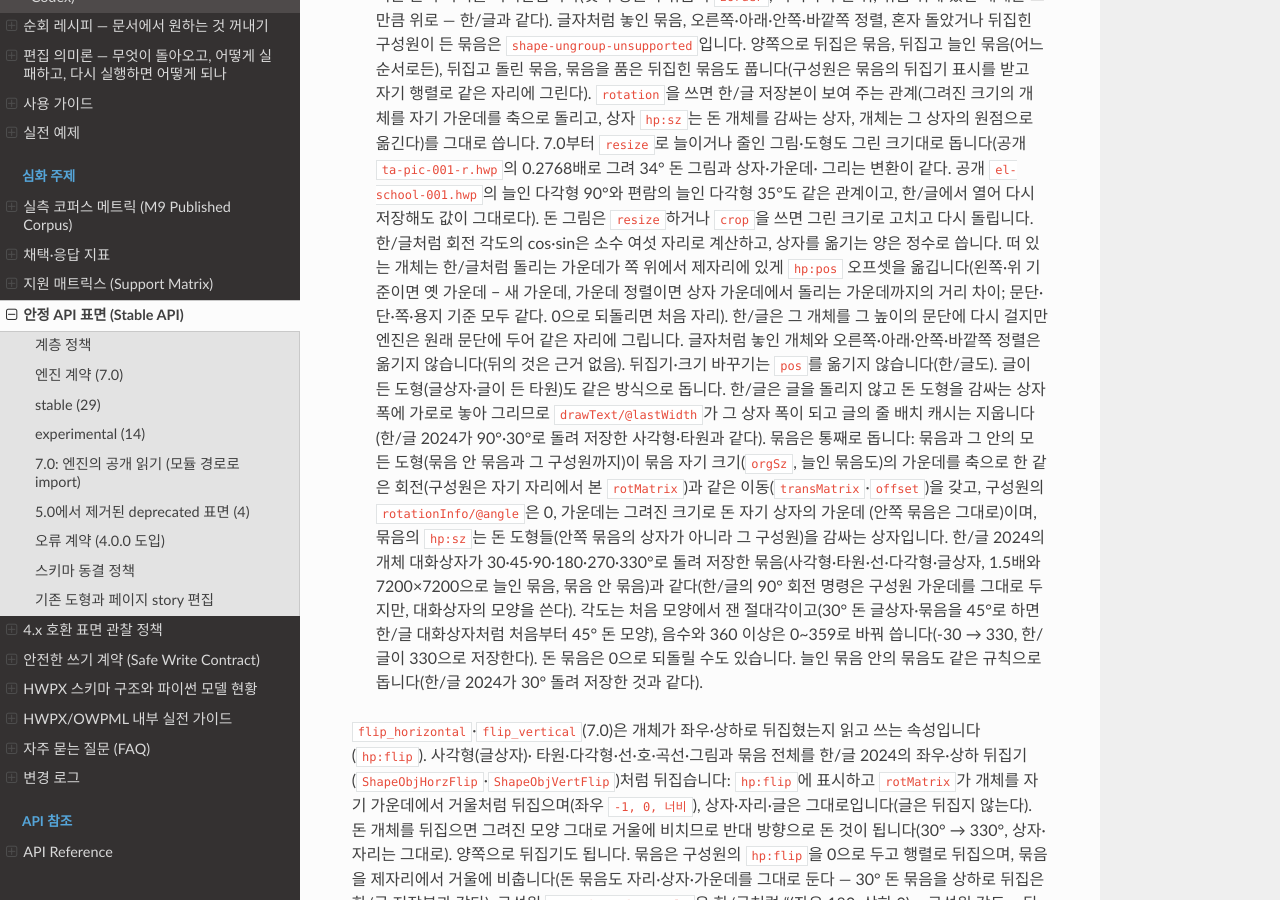
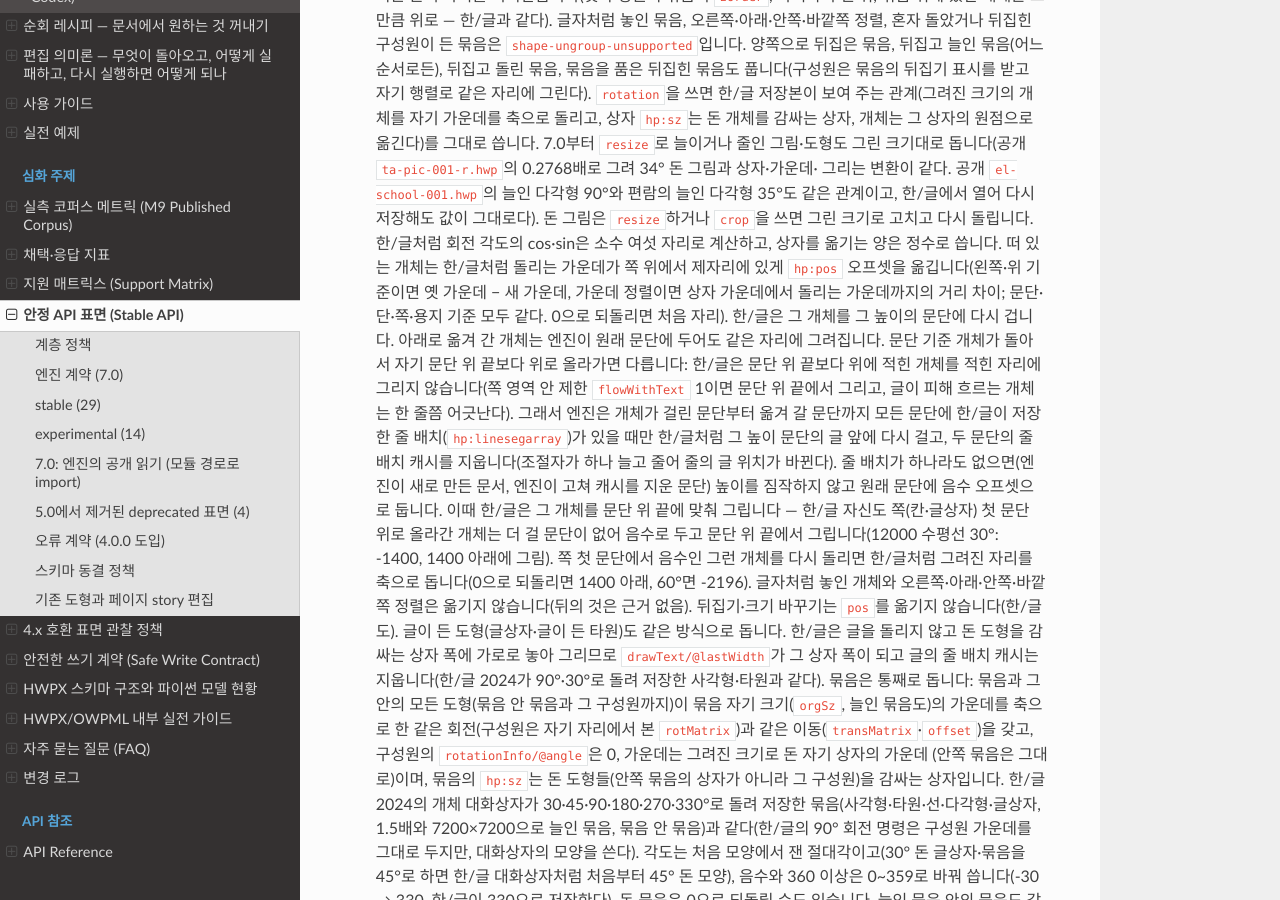
Before and after one commit to airmang/python-hwpx, a Sphinx documentation site: the page built from docs/stable-api.md, in a window 1280 px wide and 900 px high, scrolled down 11454 px. Built offline with Sphinx 7.4.7 and the Read the Docs theme 3.1.0, drawn with Linux system fonts in a browser that asks for light colours.

Commit message:
fix(shape): 위 문단에 다시 걸기는 줄 배치가 모두 있을 때만
개체의 문단부터 옮겨 갈 문단까지 모든 문단에 한/글이 저장한 줄 배치가
있을 때만 다시 건다. 앞 문단 끝으로 높이를 짐작하던 것을 없앴다.
줄 배치가 없으면 원래 문단에 음수 오프셋으로 둔다. 옮기면 두 문단의
줄 배치 캐시를 지운다. api_reference, stable-api, migration-7.0에 적었다.

Co-Authored-By: Claude Opus 5.5 <noreply@anthropic.com>

```diff
--- a/docs/stable-api.md
+++ b/docs/stable-api.md
@@ -443,7 +443,14 @@ core가 발행하는 versioned contract(`hwpx.mutation-report/v1`)는 required
 한/글처럼 회전 각도의 cos·sin은 소수 여섯 자리로 계산하고, 상자를 옮기는 양은 정수로 씁니다. 떠 있는 개체는 한/글처럼 돌리는
 가운데가 쪽 위에서 제자리에 있게 `hp:pos` 오프셋을 옮깁니다(왼쪽·위 기준이면 옛 가운데 − 새 가운데, 가운데 정렬이면 상자 가운데에서
 돌리는 가운데까지의 거리 차이; 문단·단·쪽·용지 기준 모두 같다. 0으로 되돌리면 처음 자리). 한/글은 그 개체를 그 높이의 문단에 다시
-걸지만 엔진은 원래 문단에 두어 같은 자리에 그립니다. 글자처럼 놓인 개체와 오른쪽·아래·안쪽·바깥쪽 정렬은 옮기지 않습니다(뒤의 것은
+겁니다. 아래로 옮겨 간 개체는 엔진이 원래 문단에 두어도 같은 자리에 그려집니다. 문단 기준 개체가 돌아서 자기 문단 위 끝보다 위로
+올라가면 다릅니다: 한/글은 문단 위 끝보다 위에 적힌 개체를 적힌 자리에 그리지 않습니다(쪽 영역 안 제한 `flowWithText` 1이면 문단
+위 끝에서 그리고, 글이 피해 흐르는 개체는 한 줄쯤 어긋난다). 그래서 엔진은 개체가 걸린 문단부터 옮겨 갈 문단까지 모든 문단에 한/글이
+저장한 줄 배치(`hp:linesegarray`)가 있을 때만 한/글처럼 그 높이 문단의 글 앞에 다시 걸고, 두 문단의 줄 배치 캐시를 지웁니다(조절자가
+하나 늘고 줄어 줄의 글 위치가 바뀐다). 줄 배치가 하나라도 없으면(엔진이 새로 만든 문서, 엔진이 고쳐 캐시를 지운 문단) 높이를 짐작하지
+않고 원래 문단에 음수 오프셋으로 둡니다. 이때 한/글은 그 개체를 문단 위 끝에 맞춰 그립니다 — 한/글 자신도 쪽(칸·글상자) 첫 문단 위로
+올라간 개체는 더 걸 문단이 없어 음수로 두고 문단 위 끝에서 그립니다(12000 수평선 30°: -1400, 1400 아래에 그림). 쪽 첫 문단에서 음수인
+그런 개체를 다시 돌리면 한/글처럼 그려진 자리를 축으로 돕니다(0으로 되돌리면 1400 아래, 60°면 -2196). 글자처럼 놓인 개체와 오른쪽·아래·안쪽·바깥쪽 정렬은 옮기지 않습니다(뒤의 것은
 근거 없음). 뒤집기·크기 바꾸기는 `pos`를 옮기지 않습니다(한/글도).
 글이 든 도형(글상자·글이 든 타원)도 같은 방식으로 돕니다. 한/글은 글을 돌리지 않고 돈 도형을 감싸는 상자 폭에
 가로로 놓아 그리므로 `drawText/@lastWidth`가 그 상자 폭이 되고 글의 줄 배치 캐시는 지웁니다(한/글 2024가 90°·30°로
```
Also changed, not shown: docs/api_reference.md (+1 -0 lines), docs/migration-7.0.md (+1 -1 lines), 2 other files.
